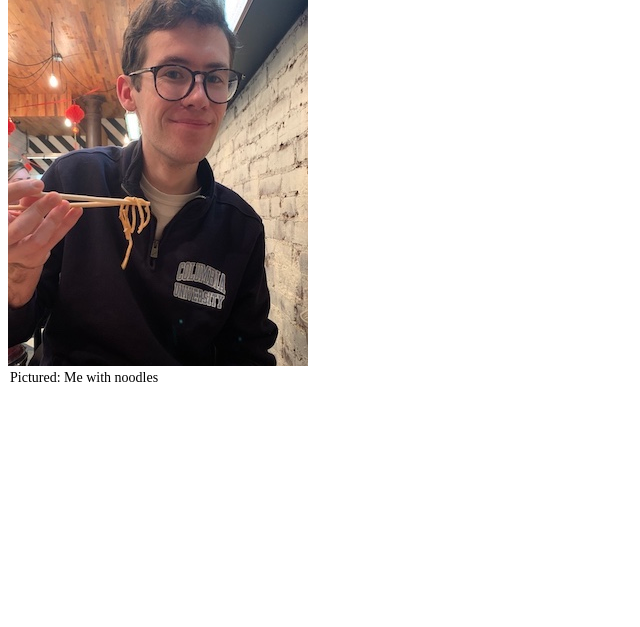
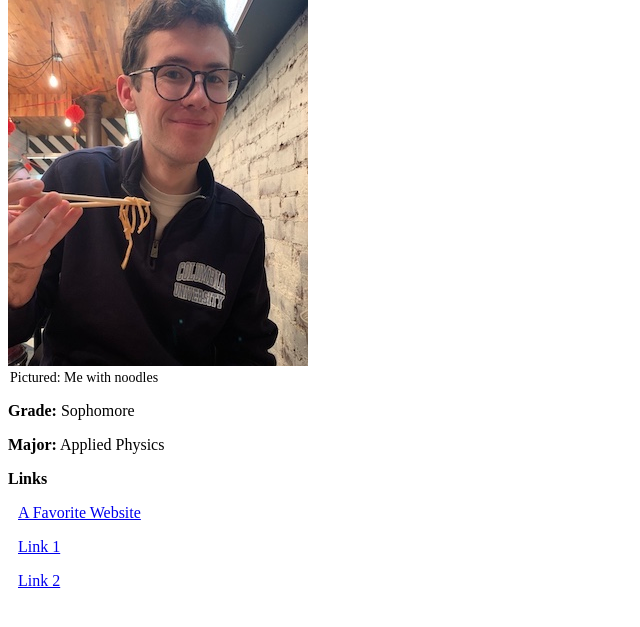
Before and after one commit to nickholfester/engi1006-final, a Flask app: page / in a window 1280 px wide. Shown: the part 55-682 px from the top of the page, without its empty margins (0-640 px from the left). Run offline with Flask 2, Linux system fonts and the light colour scheme.

Commit message:
Added link to favorite website and links 1,2 to be updated

```diff
--- a/app.py
+++ b/app.py
@@ -20,13 +20,15 @@ app = Flask(__name__)
 def home():
     return render_template("home_page.html")
 
-@app.route("/test")
-def test():
-    return render_template("testing.html")
+@app.route("/001")
+def link1():
+    return "Link 1 - In Progress"
 
-@app.route("/1006")
-def homepage():
-    return "1006 Home Page"
+@app.route("/002")
+def link2():
+    return "Link 2 - In Progress"
+
+
 
 #start the server
 if __name__ == "__main__":
--- a/templates/home_page.html
+++ b/templates/home_page.html
@@ -3,7 +3,7 @@
 <head>
   <title>njh2133 Home</title>
   <style type="text/css">
-    p.p1 {margin: 0.0px 0.0px 12.0px 0.0px; line-height: 14.0px; font: 10.0px Times; color: #000000; -webkit-text-stroke: #000000}
+    p.p1 {margin: 0.0px 0.0px 12.0px 0.0px; line-height: 14.0px; font: 16.0px Times; color: #000000; -webkit-text-stroke: #000000}
     span.s1 {font-kerning: none}
   </style>
 </head>
@@ -12,5 +12,13 @@
 <p style="margin:0.0px 0.0px 12.0px 0.0px; font-size: 30.0px">Nicholas Holfester's <b>Engi1006 </b> Home Page!</p>
 <img src="{{url_for('static', filename='njh2133.jpg', width= 350)}}">
 <figcaption style="margin-left: 2px; font-size: 14.0px">Pictured: Me with noodles</figcaption>
+
+<p><b>Grade:</b> Sophomore</p>
+<p><b>Major:</b> Applied Physics</p>
+<p><b>Links</b></p>
+<p style="margin-left: 10.0px"><a href="https://phet.colorado.edu/en/simulations/category/physics">A Favorite Website</a></p>
+<p style="margin-left: 10.0px"><a href="/001">Link 1</a></p>
+<p style="margin-left: 10.0px"><a href="/002">Link 2</a></p>
+
 </body>
 </html>
```
